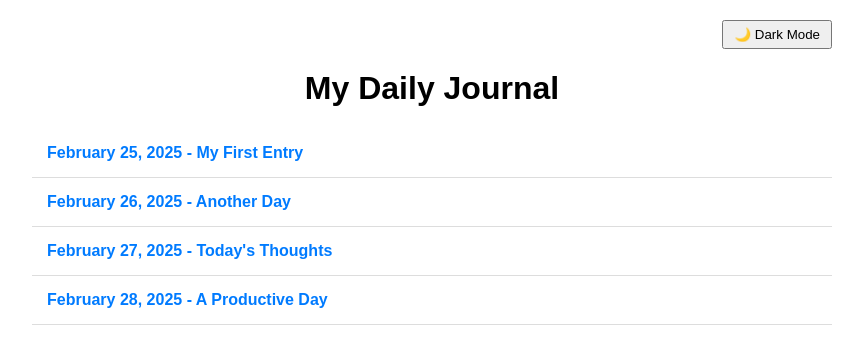
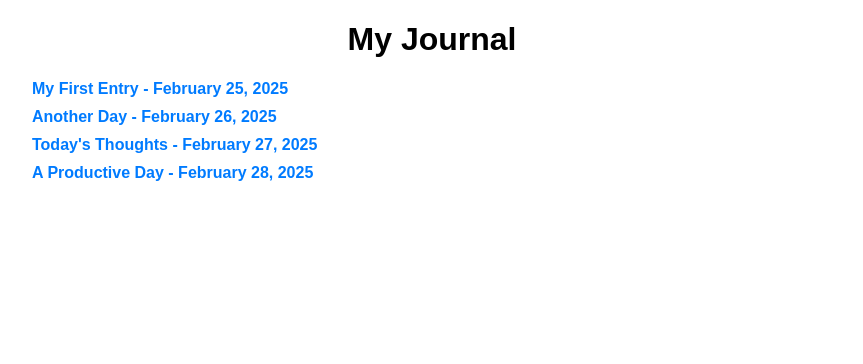
Before and after one commit to Jasutinn/jasutinn.github.io, a plain HTML site: page index.html in a window 1280 px wide. Shown: the whole page, without its empty margins (208-1071 px from the left). Drawn offline with Linux system fonts and the light colour scheme.

Commit message:
index.html

```diff
--- a/index.html
+++ b/index.html
@@ -3,52 +3,35 @@
 <head>
     <meta charset="UTF-8">
     <meta name="viewport" content="width=device-width, initial-scale=1.0">
-    <title>Justine's Journal</title>
+    <title>My Journal</title>
     <style>
-        body { font-family: Arial, sans-serif; max-width: 800px; margin: auto; padding: 20px; background-color: var(--bg-color, #fff); color: var(--text-color, #000); }
+        body { font-family: Arial, sans-serif; max-width: 800px; margin: auto; }
         h1 { text-align: center; }
-        .entry-list { list-style: none; padding: 0; }
-        .entry-item { padding: 15px; border-bottom: 1px solid #ddd; }
-        .entry-item a { text-decoration: none; color: #007bff; font-weight: bold; }
-        .entry-item a:hover { text-decoration: underline; }
-        .dark-mode { --bg-color: #121212; --text-color: #ffffff; }
-        .toggle-container { text-align: right; margin-bottom: 10px; }
-        button { padding: 5px 10px; cursor: pointer; }
+        ul { list-style: none; padding: 0; }
+        li { margin: 10px 0; }
+        a { text-decoration: none; color: #007bff; font-weight: bold; }
     </style>
 </head>
 <body>
-    <div class="toggle-container">
-        <button onclick="toggleDarkMode()">🌙 Dark Mode</button>
-    </div>
-    <h1>My Daily Journal</h1>
-
-    <ul class="entry-list" id="journal-entries">Loading...</ul>
+    <h1>My Journal</h1>
+    <ul id="journalList">Loading...</ul>
 
     <script>
-        async function loadEntries() {
-            try {
-                const response = await fetch('entries.json');
-                const entries = await response.json();
-                const container = document.getElementById("journal-entries");
-                container.innerHTML = "";
+        fetch("entries.json")
+            .then(response => response.json())
+            .then(entries => {
+                let list = document.getElementById("journalList");
+                list.innerHTML = "";
 
                 entries.forEach(entry => {
-                    const li = document.createElement("li");
-                    li.className = "entry-item";
-                    li.innerHTML = `<a href="entry.html?id=${entry.id}">${entry.date} - ${entry.title}</a>`;
-                    container.appendChild(li);
+                    let listItem = document.createElement("li");
+                    listItem.innerHTML = `<a href="entry.html?entry=${entry.file}">${entry.title} - ${entry.date}</a>`;
+                    list.appendChild(listItem);
                 });
-            } catch (error) {
-                console.error("Failed to load journal entries:", error);
-                document.getElementById("journal-entries").innerHTML = "Failed to load journal entries.";
-            }
-        }
-
-        function toggleDarkMode() {
-            document.body.classList.toggle("dark-mode");
-        }
-
-        loadEntries();
+            })
+            .catch(error => {
+                document.getElementById("journalList").innerText = "Error loading journal entries.";
+            });
     </script>
 </body>
 </html>
```
